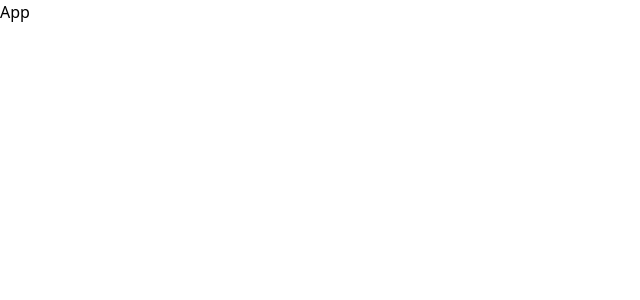
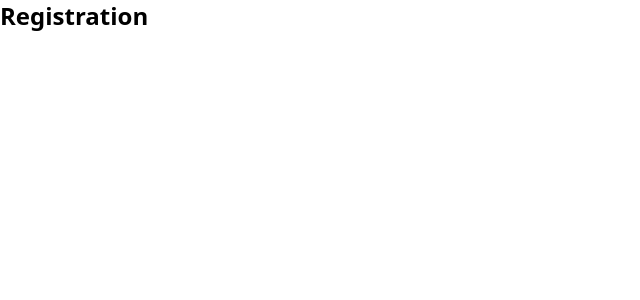
Before and after one commit to fffffkkk/music-platform-react-app, a React (Vite) app: page / in a window 1280 px wide. Shown: the top 300 px of the page, without its empty margins (0-640 px from the left). Built offline with nearby package versions, Linux system fonts and the light colour scheme.

Commit message:
add private and public routes

```diff
--- a/package.json
+++ b/package.json
@@ -22,6 +22,7 @@
     "@vitejs/plugin-react": "^2.2.0",
     "autoprefixer": "^10.4.13",
     "postcss": "^8.4.19",
+    "prettier": "2.8.0",
     "tailwindcss": "^3.2.4",
     "typescript": "^4.6.4",
     "vite": "^3.2.3"
--- a/src/App.tsx
+++ b/src/App.tsx
@@ -1,12 +1,16 @@
 import React from 'react';
+
+import AppRouter from "@/components/AppRouter";
 
 interface AppProps {
 }
 
 const App = () => {
-	return (<div>
-		App
-	</div>);
+	return (
+		<div className='font-bold text-2xl'>
+			<AppRouter/>
+		</div>
+	);
 };
 
 export default App;
--- /dev/null
+++ b/src/components/AppRouter.tsx
@@ -0,0 +1,23 @@
+import React from 'react';
+import {Route, Routes} from "react-router-dom";
+
+import {privateRoutes, publicRoutes} from "@/data/routes";
+
+interface AppRouterProps {
+};
+const AppRouter = () => {
+	const isAuth = false;
+	return (
+		<Routes>
+			{
+				isAuth ? <>{privateRoutes.map((route) =>
+					<Route path={route.path} element={<route.element/>} key={route.path}/>
+				)}</> : <>{publicRoutes.map((route) =>
+					<Route path={route.path} element={<route.element/>} key={route.path}/>
+				)}</>
+			}
+		</Routes>
+	);
+};
+
+export default AppRouter;
--- /dev/null
+++ b/src/data/routes.ts
@@ -0,0 +1,9 @@
+import {Home, Registration} from "@/pages";
+
+
+export const publicRoutes = [
+	{path: '/*', element: Registration}
+]
+export const privateRoutes = [
+	{path: '/*', element: Home}
+]
--- a/src/main.tsx
+++ b/src/main.tsx
@@ -1,10 +1,12 @@
 import React from 'react'
 import ReactDOM from 'react-dom/client'
-import App from './App'
-import './index.css'
+import {BrowserRouter} from "react-router-dom";
+
+import App from './App';
+import './assets/global.css';
 
 ReactDOM.createRoot(document.getElementById('root') as HTMLElement).render(
-  <React.StrictMode>
-    <App />
-  </React.StrictMode>
-)
+	<React.StrictMode>
+		<BrowserRouter><App/></BrowserRouter>
+	</React.StrictMode>
+);
--- /dev/null
+++ b/src/pages/Home.tsx
@@ -0,0 +1,13 @@
+import React from 'react';
+
+interface HomeProps {
+};
+const Home = () => {
+	return (
+		<div>
+			Home
+		</div>
+	);
+};
+
+export default Home;
--- /dev/null
+++ b/src/pages/Registration.tsx
@@ -0,0 +1,13 @@
+import React from 'react';
+
+interface RegistrationProps {
+};
+const Registration = () => {
+	return (
+		<div>
+			Registration
+		</div>
+	);
+};
+
+export default Registration;
--- /dev/null
+++ b/src/pages/index.ts
@@ -0,0 +1,2 @@
+export {default as Home} from './Home';
+export {default as Registration} from './Registration';
```
Also changed, not shown: tsconfig.json (+20 -4 lines), .prettierrc.js (added), src/assets/global.css (renamed from src/index.css), src/components/index.ts (added), 1 other file (tests, documents, lock files or other folders).
